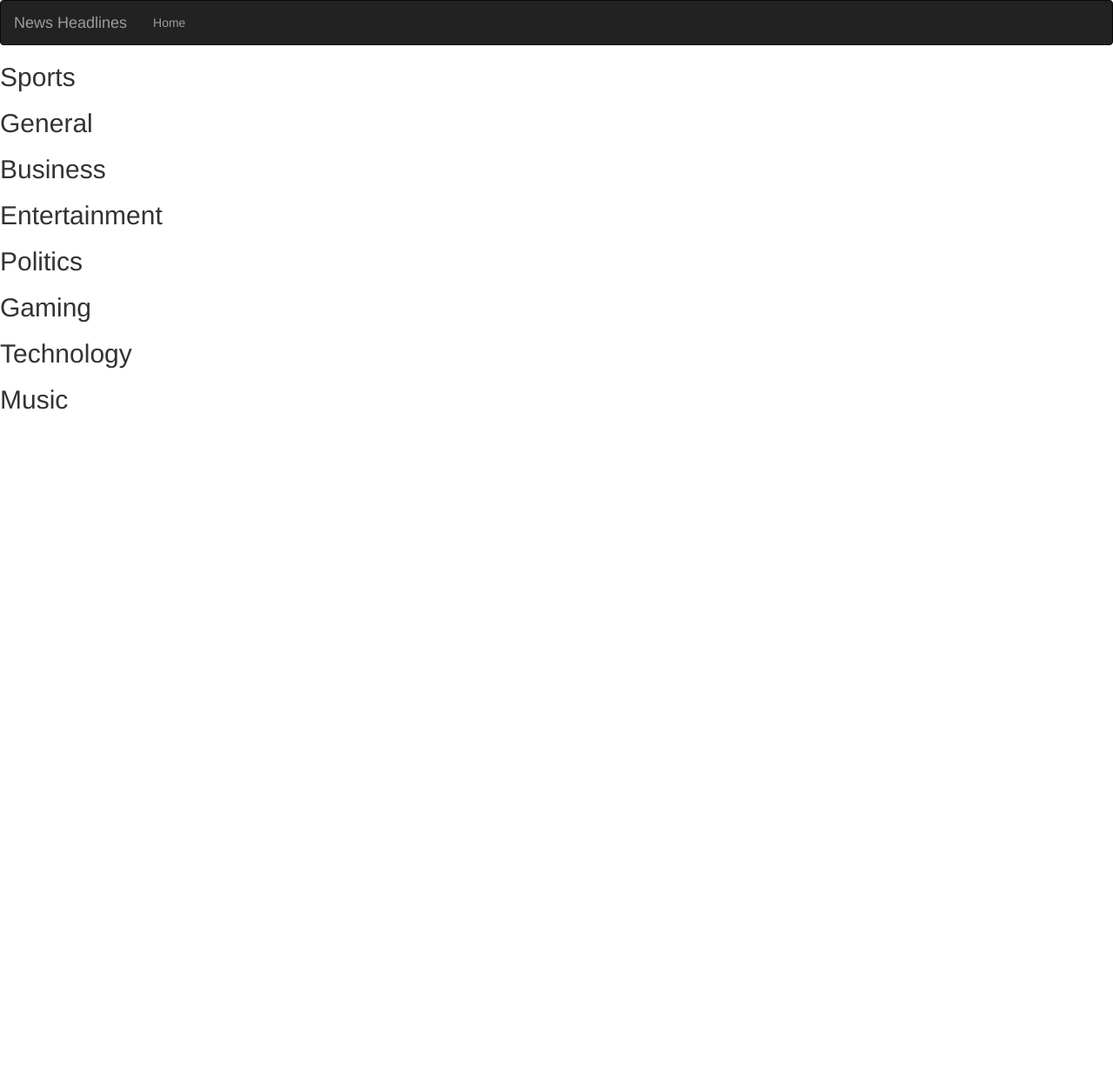
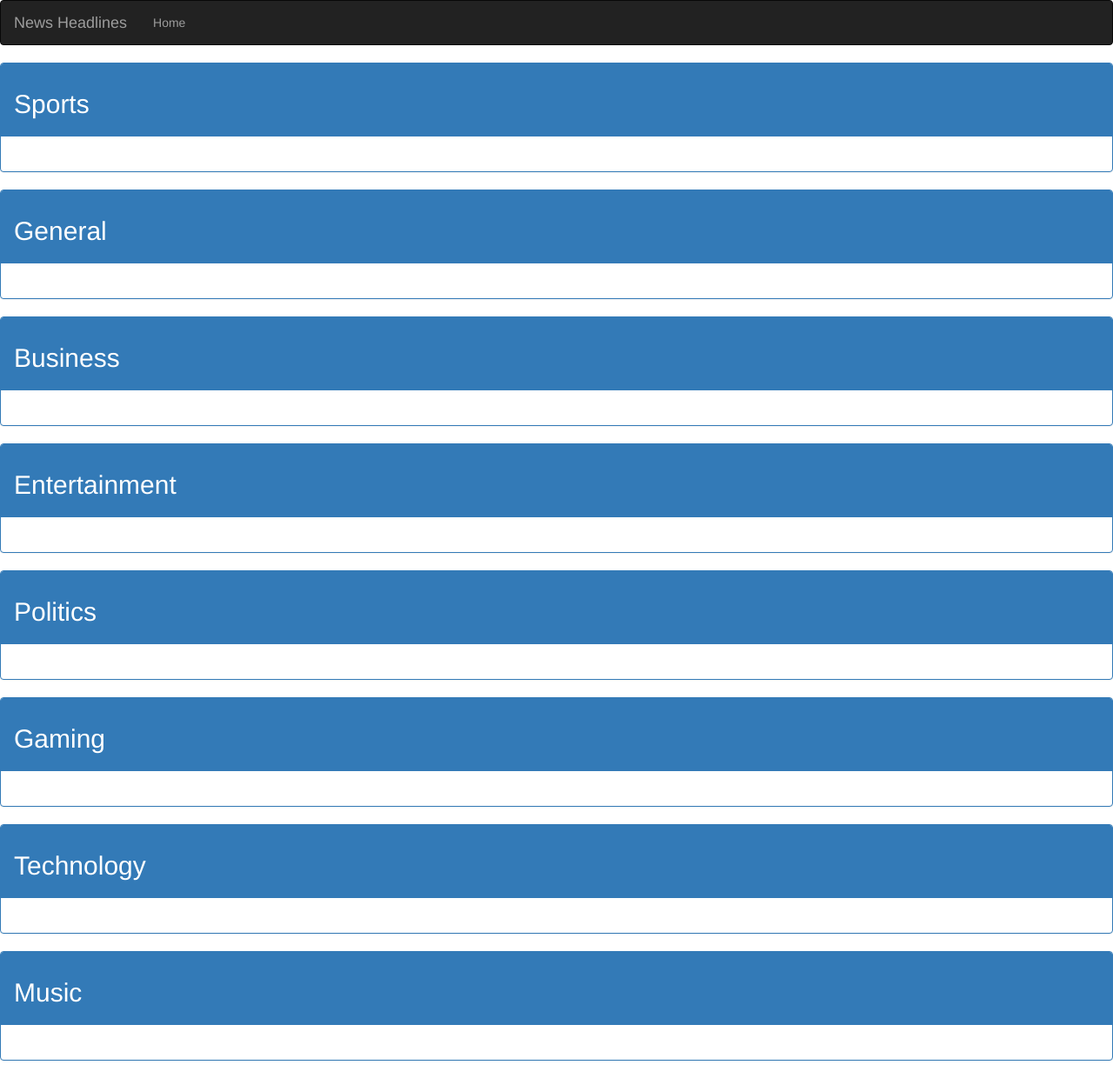
Before and after one commit to jonnygovish/News-Headlines, a Python web app: template app/templates/index.html in a window 1280 px wide. Shown: the whole page at 87% size. Before the commit the page ends 471 px from the top, so only its background shows below. Run offline with Jinja, Linux system fonts and the light colour scheme; the template is opened without the code that fills it, so the values that code supplies are empty; some libraries are stand-ins or nearby versions.

Commit message:
displaying the sorces in the index.html

```diff
--- a/app/templates/index.html
+++ b/app/templates/index.html
@@ -2,37 +2,97 @@
 {% import 'macros.html' as macro%}
 <!-- Content Block -->
 {% block content %}
+<div class="panel panel-primary">
+  <div class="panel-heading">
     <h2>Sports</h2>
-<ul class="unstyled">
+  </div>
+  <div class="panel-body">
+      <ul class="list-unstyled">
           {{macro.displaySources(sport)}}
       </ul>
+
+  </div>
+</div>
+
+<!-- General -->
+<div class="panel panel-primary">
+    <div class="panel-heading">
         <h2>General</h2>
-<ul>
+    </div>
+    <div class="panel-body">
+        <ul class="list-unstyled">
             {{macro.displaySources(general)}}
         </ul>
+
+    </div>
+  </div>
+
+<!-- Business -->
+<div class="panel panel-primary">
+    <div class="panel-heading">
       <h2>Business</h2>
-<ul>
+    </div>
+    <div class="panel-body">
+      <ul class="list-unstyled">
         {{macro.displaySources(business)}}
       </ul>
+    </div>
+  </div>
+<!-- Entertainment -->
+<div class="panel panel-primary">
+    <div class="panel-heading">
       <h2>Entertainment</h2>
-<ul>
+    </div>
+    <div class="panel-body">
+      <ul class="list-unstyled">
         {{macro.displaySources(entertainment)}}
       </ul>
+    </div>
+  </div>
+
+<!-- Politics -->
+<div class="panel panel-primary">
+    <div class="panel-heading">
       <h2>Politics</h2>
-<ul>
+    </div>
+    <div class="panel-body">
+      <ul class="list-unstyled">
         {{macro.displaySources(politics)}}
       </ul>
+    </div>
+  </div>
+<!-- Gaming -->
+<div class="panel panel-primary">
+    <div class="panel-heading">
       <h2>Gaming</h2>
-<ul>
+    </div>
+    <div class="panel-body">
+      <ul class="list-unstyled">
         {{macro.displaySources(gaming)}}
       </ul>
+    </div>
+  </div>
+<!-- Technology -->
+<div class="panel panel-primary">
+    <div class="panel-heading">
       <h2>Technology</h2>
-<ul>
+    </div>
+    <div class="panel-body">
+      <ul class="list-unstyled">
         {{macro.displaySources(technology)}}
       </ul>
+    </div>
+  </div>
+<!-- Music -->
+<div class="panel panel-primary">
+  <div class="panel-heading">
     <h2>Music</h2>
-<ul>
+  </div>
+  <div class="panel-body">
+    <ul class="list-unstyled">
       {{macro.displaySources(music)}}
     </ul>
+  </div>
+</div>
 
 {% endblock %}
```
Lines whose indentation alone changed are shown as unchanged.
